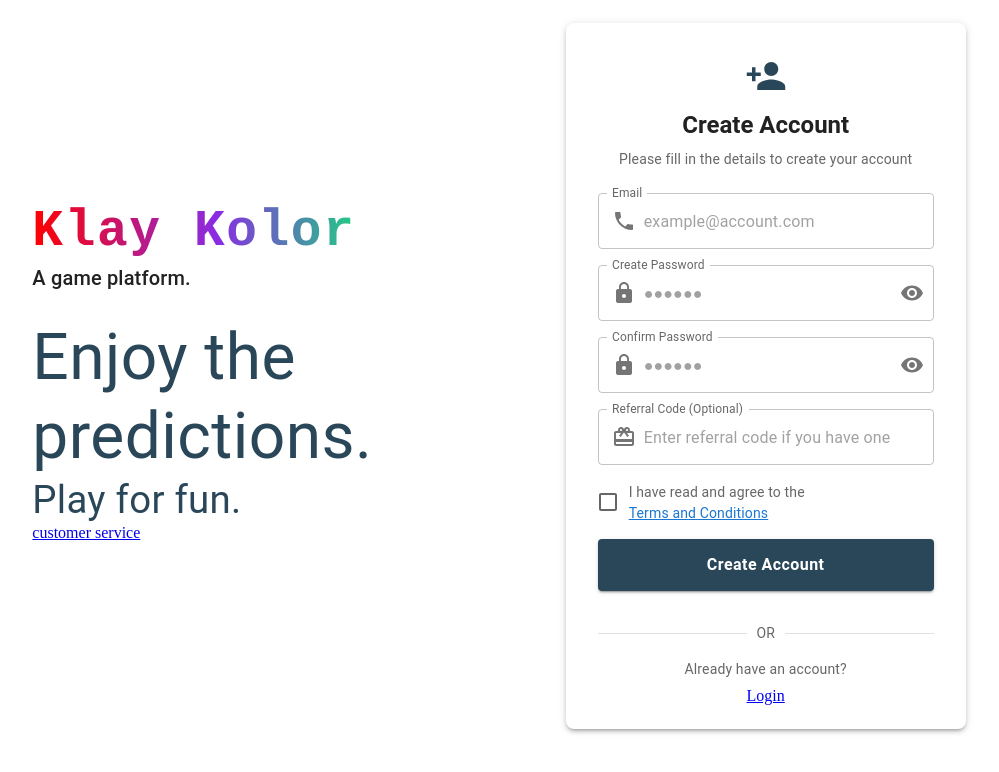
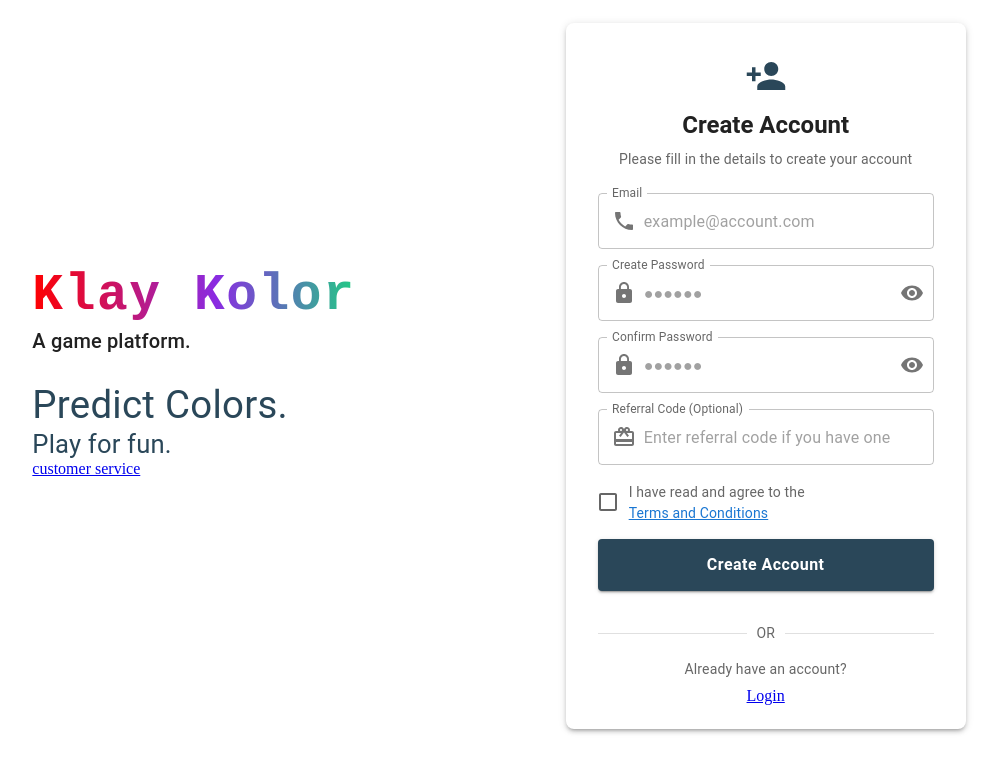
Before and after one commit to pradeepsingh2025/color-trading-one, a React (Vite) app: page /signup in a window 1280 px wide. Shown: the top 772 px of the page, without its empty margins (149-1148 px from the left). Built offline with nearby package versions, Linux system fonts and the light colour scheme; no server answers.

Commit message:
come iprvment

```diff
--- a/src/components/Footer/Footer.jsx
+++ b/src/components/Footer/Footer.jsx
@@ -64,18 +64,15 @@ const Footer = () => {
           <Stack direction="row" spacing={1} alignItems="center" justifyContent="center" sx={{ mb: 1 }}>
             <AgeRestrictionIcon />
             <Typography variant="caption" sx={{ color: '#ff5722', fontWeight: 'bold' }}>
-              RESPONSIBLE GAMING
+              Play Responsibly
             </Typography>
           </Stack>
           <Stack direction={{ xs: 'column', sm: 'row' }} spacing={{ xs: 0.5, sm: 2 }} justifyContent="center">
             <Typography variant="caption" sx={{ color: '#ffa726' }}>
-              • Gambling can be addictive - Play responsibly
+              • Gaming can be addictive - Play responsibly
             </Typography>
             <Typography variant="caption" sx={{ color: '#ffa726' }}>
-              • Set limits and stick to them
-            </Typography>
-            <Typography variant="caption" sx={{ color: '#ffa726' }}>
-              • Never bet more than you can afford to lose
+              • Set time limits and stick to them
             </Typography>
           </Stack>
         </Box>
--- a/src/components/Header/Header.jsx
+++ b/src/components/Header/Header.jsx
@@ -145,6 +145,11 @@ function ResponsiveAppBar() {
             component="a"
             href="/"
             sx={{
+              background: "linear-gradient(270deg, #ff0000, #8a2be2, #00ff66)",
+              backgroundSize: "600% 600%",
+              WebkitBackgroundClip: "text",
+              WebkitTextFillColor: "transparent",
+              animation: `${wave} 6s ease infinite`,
               mr: 2,
               display: { xs: "flex", md: "none" },
               flexGrow: 1,
--- a/src/pages/Login/Login.jsx
+++ b/src/pages/Login/Login.jsx
@@ -175,15 +175,15 @@ export default function LoginPage() {
           <Typography
             component="h1"
             variant="h4"
-            fontSize="5vmax"
+            fontSize="3vmax"
             sx={{ marginTop: "3vh", color: "#2A4759" }}
           >
-            Enjoy the predictions
+            Predict Colors.
           </Typography>
           <Typography
             component="h1"
             variant="h4"
-            fontSize="3vmax"
+            fontSize="2vmax"
             sx={{ color: "#2A4759" }}
           >
             Play for fun.
@@ -282,13 +282,6 @@ export default function LoginPage() {
               sx={{ mb: 2 }}
             />
 
-            {/* Forgot Password Link */}
-            <Box sx={{ textAlign: "right", mb: 3 }}>
-              <NavLink to="/forgotpassword" style={{ textDecoration: "none" }}>
-                Forgot Password?
-              </NavLink>
-            </Box>
-
             {/* Login Button */}
             <Button
               type="submit"
--- a/src/pages/Signup/Signup.jsx
+++ b/src/pages/Signup/Signup.jsx
@@ -232,15 +232,15 @@ export default function SignUpPage() {
           <Typography
             component="h1"
             variant="h4"
-            fontSize="5vmax"
+            fontSize="3vmax"
             sx={{ marginTop: "3vh", color: "#2A4759" }}
           >
-            Enjoy the predictions.
+            Predict Colors.
           </Typography>
           <Typography
             component="h1"
             variant="h4"
-            fontSize="3vmax"
+            fontSize="2vmax"
             sx={{ color: "#2A4759" }}
           >
             Play for fun.
```
